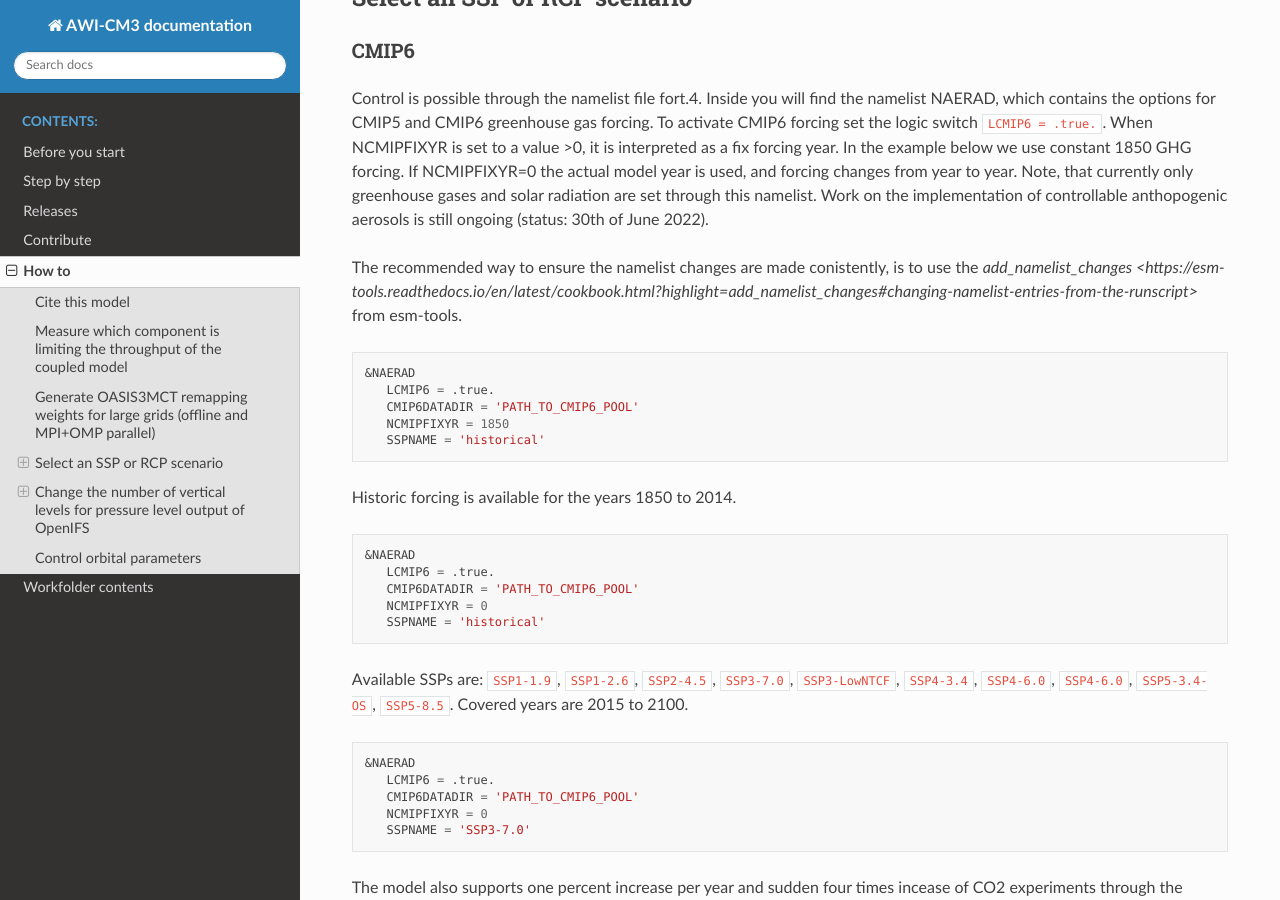
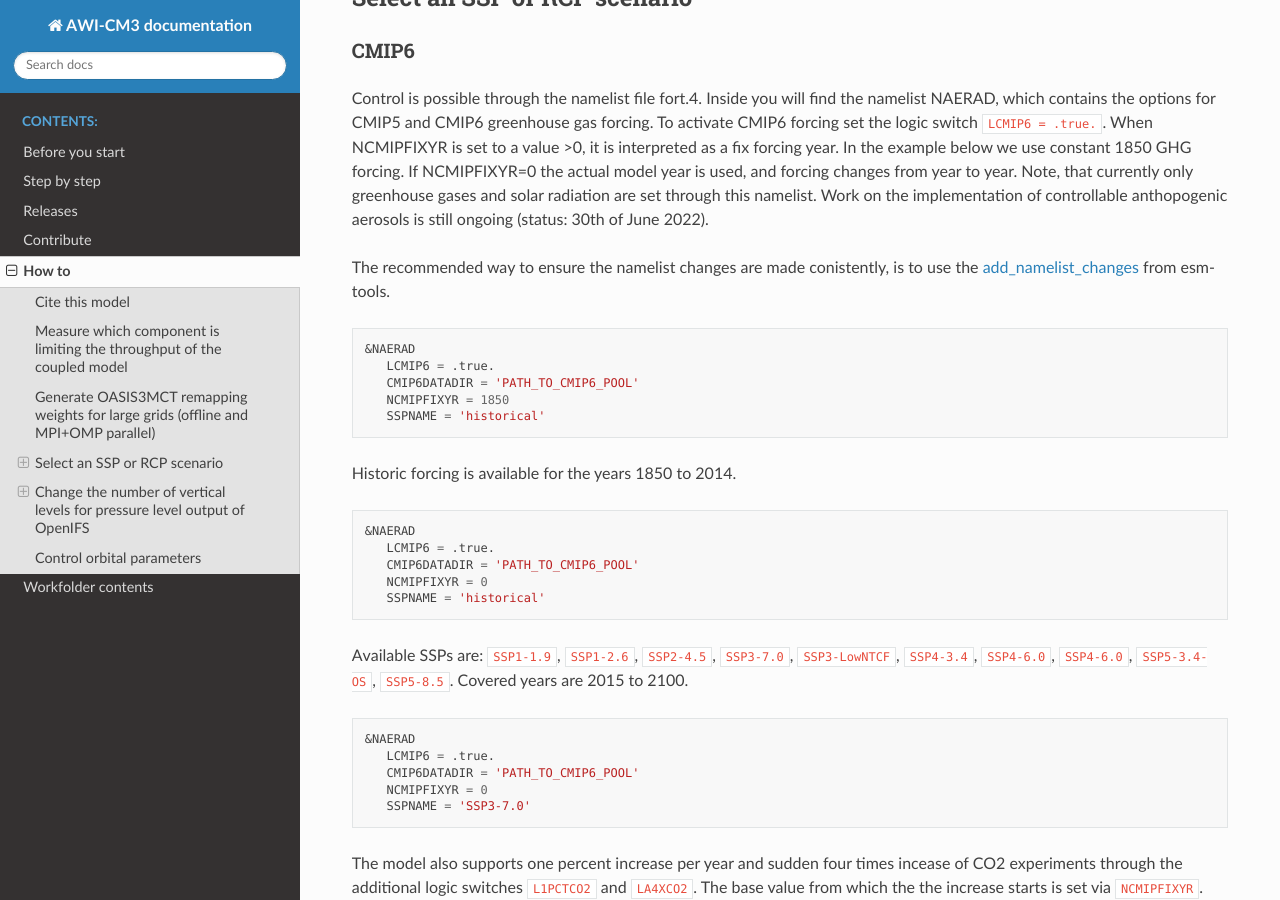
Before and after one commit to AWI-ESM/documentation_AWI-CM3, a Sphinx documentation site: the page built from source/how_to.rst, in a window 1280 px wide and 900 px high, scrolled down 1986 px. Built offline with Sphinx 7.4.7 and the Read the Docs theme 2.0.0, drawn with Linux system fonts in a browser that asks for light colours; some of the changed text lies outside the part shown.

Commit message:
fixing links

```diff
--- a/source/how_to.rst
+++ b/source/how_to.rst
@@ -36,7 +36,7 @@
 
 Steps towards the ``rmp_`` files:
 
-- Generate FESOM2 mesh description file with `SpheRlab <https://github.com/FESOM/spheRlab>`
+- Generate FESOM2 mesh description file with `SpheRlab <https://github.com/FESOM/spheRlab>`_
 - Link SpheRlab grid description file into ocp-tool2/fesom_mesh
 - Link OpenIFS ICMGG????INIT files into ocp-tools2/openifs_input_default
 - Run prep_fesom.sh
@@ -72,7 +72,7 @@
 ---------
 Control is possible through the namelist file fort.4. Inside you will find the namelist NAERAD, which contains the options for CMIP5 and CMIP6 greenhouse gas forcing. To activate CMIP6 forcing set the logic switch ``LCMIP6 = .true.``. When NCMIPFIXYR is set to a value >0, it is interpreted as a fix forcing year. In the example below we use constant 1850 GHG forcing. If NCMIPFIXYR=0 the actual model year is used, and forcing changes from year to year. Note, that currently only greenhouse gases and solar radiation are set through this namelist. Work on the implementation of controllable anthopogenic aerosols is still ongoing (status: 30th of June 2022).
 
-The recommended way to ensure the namelist changes are made conistently, is to use the `add_namelist_changes <https://esm-tools.readthedocs.io/en/latest/cookbook.html?highlight=add_namelist_changes#changing-namelist-entries-from-the-runscript>` from esm-tools.
+The recommended way to ensure the namelist changes are made conistently, is to use the `add_namelist_changes <https://esm-tools.readthedocs.io/en/latest/cookbook.html?highlight=add_namelist_changes#changing-namelist-entries-from-the-runscript>`_ from esm-tools.
 
 .. code-block:: Fortran
 
```
